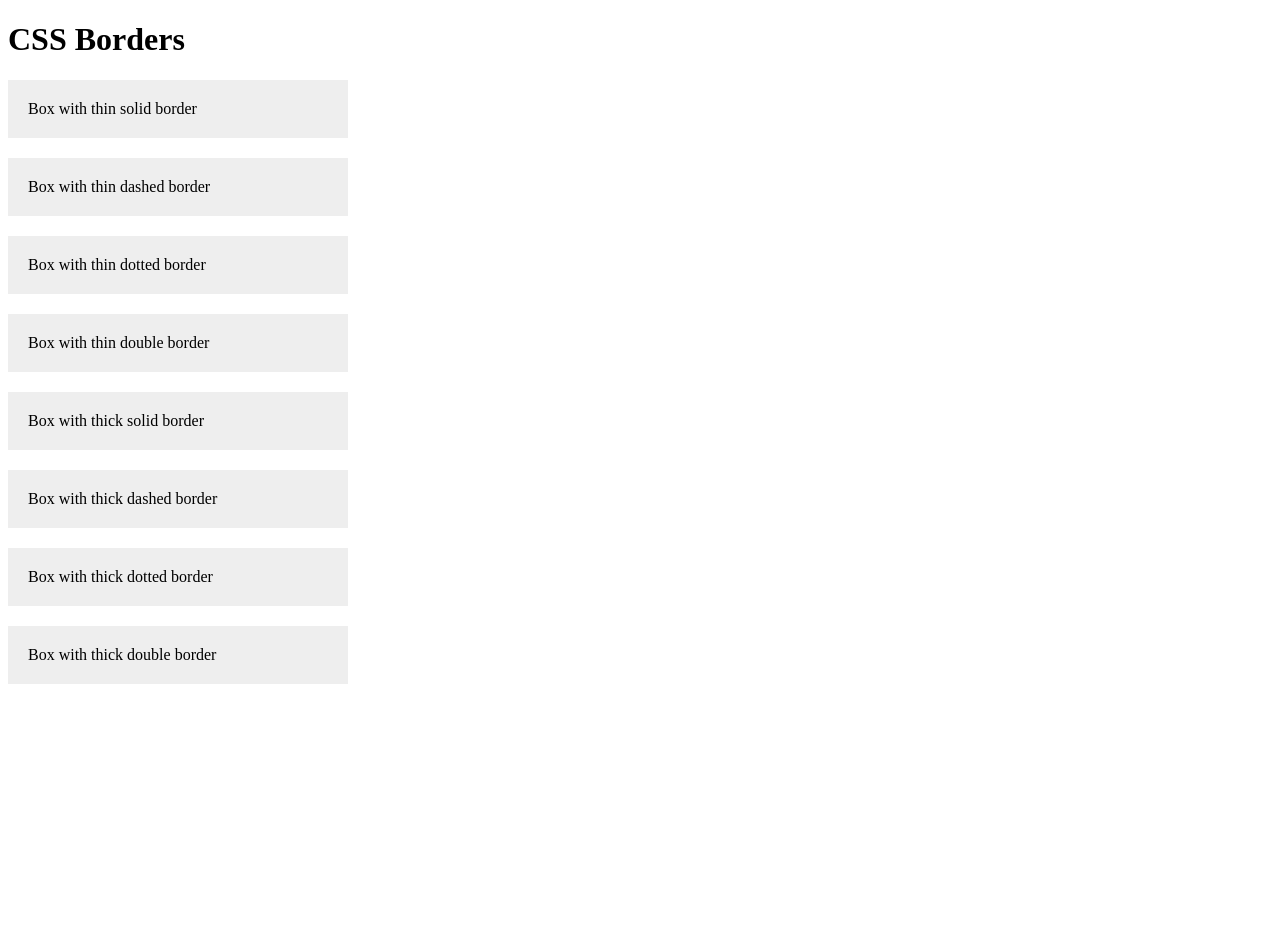
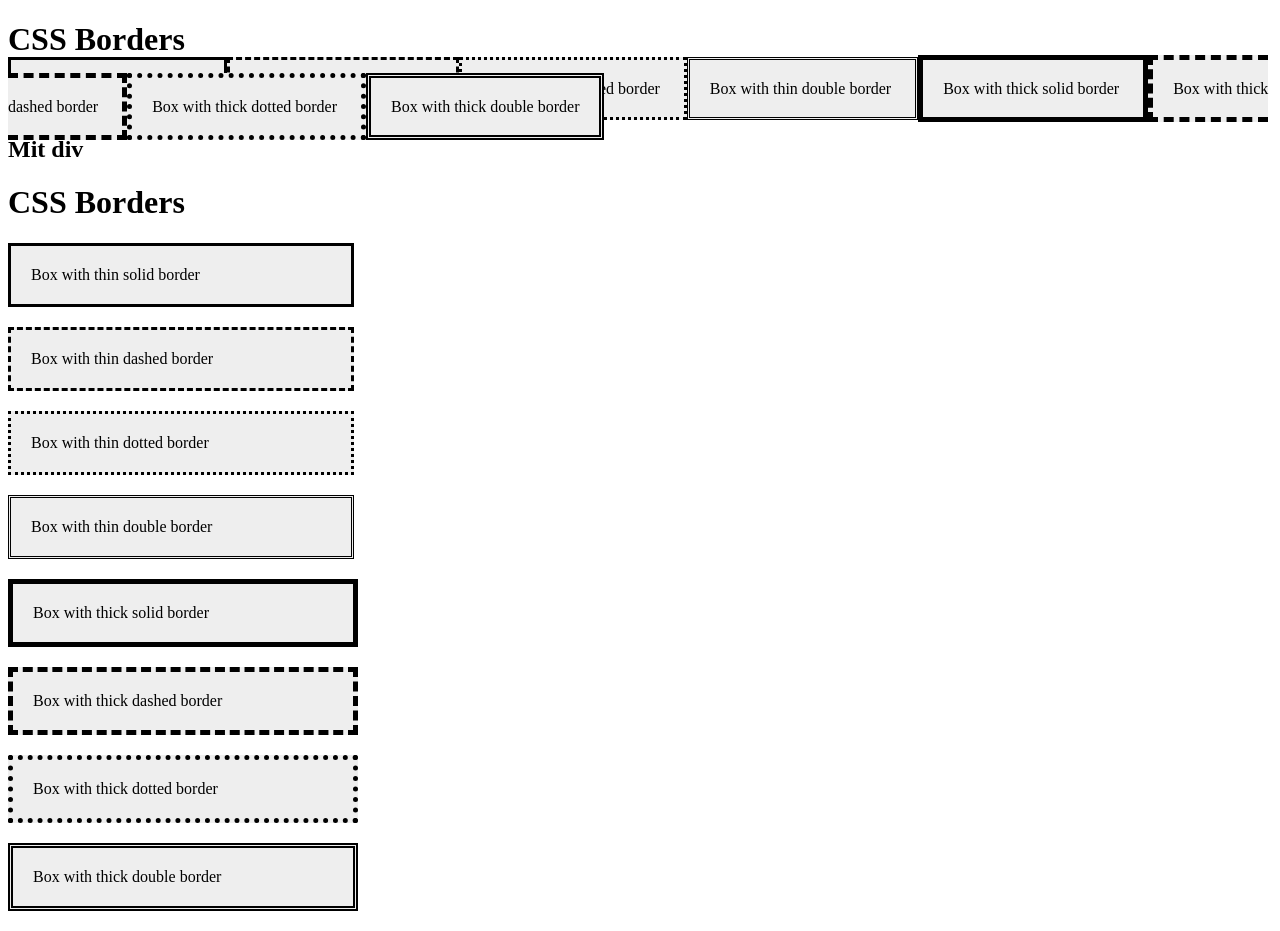
Before and after one commit to D04-1/uib-11-borders-semihbeyzade, a plain HTML site: page index.html in a window 1280 px wide. Before the commit the page ends 800 px from the top, so only its background shows below. Drawn offline with Linux system fonts and the light colour scheme.

Commit message:
Aufgabe ist erledigt

```diff
--- a/index.html
+++ b/index.html
@@ -8,6 +8,42 @@
 
 <body>
 	<h1>CSS Borders</h1>
+	<span id="box-1" class="border-box">
+		Box with thin solid border
+	</span>
+
+	<span id="box-2" class="border-box">
+		Box with thin dashed border
+	</span>
+
+	<span id="box-3" class="border-box">
+		Box with thin dotted border
+	</span>
+
+	<span id="box-4" class="border-box">
+		Box with thin double border
+	</span>
+
+	<span id="box-5" class="border-box">
+		Box with thick solid border
+	</span>
+
+	<span id="box-6" class="border-box">
+		Box with thick dashed border
+	</span>
+
+	<span id="box-7" class="border-box">
+		Box with thick dotted border
+	</span>
+
+	<span id="box-8" class="border-box">
+		Box with thick double border
+	</span>
+
+
+<h2>Mit div</h2>
+
+<h1>CSS Borders</h1>
 	<div id="box-1" class="border-box">
 		Box with thin solid border
 	</div>
@@ -39,6 +75,10 @@
 	<div id="box-8" class="border-box">
 		Box with thick double border
 	</div>
+
+
+
+
 </body>
 
 </html>
--- a/styles.css
+++ b/styles.css
@@ -4,3 +4,36 @@
     padding: 20px;
     width: 300px;
 }
+
+#box-1{
+    border: solid;
+}
+
+#box-2{
+    border: dashed;
+}
+
+#box-3{
+    border: dotted;
+}
+
+#box-4{
+    border: double;
+}
+#box-5{
+    border: solid 5px;
+}
+
+#box-6{
+
+    border: dashed 5px;
+}
+
+#box-7{
+    border: dotted 5px;
+}
+
+#box-8{
+
+    border: double 5px;
+}
```
